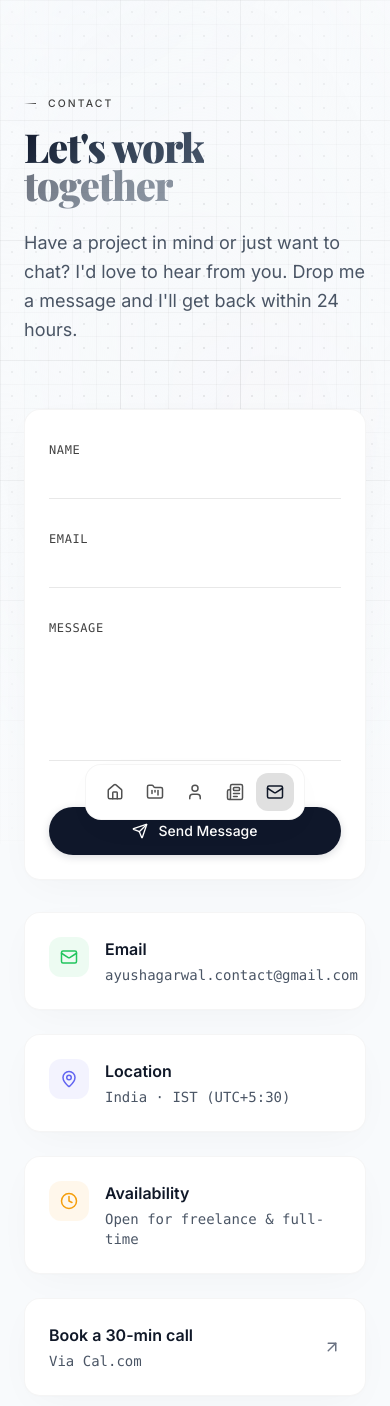
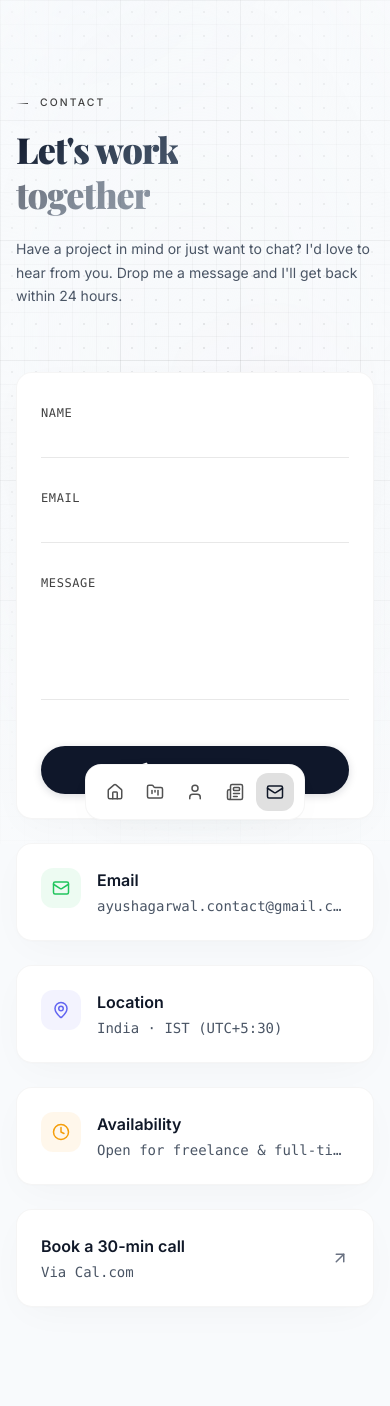
Before and after one commit to agarwalayush9/DesignPortfolio, a Next.js app in the folder portfolio/: page /contact in a window 390 px wide. Shown: the top 1406 px of the page. Built offline with nearby package versions, Linux system fonts and the light colour scheme.

Commit message:
refactor: update UI layout with refined typography and responsive spacing across all site pages

```diff
--- a/portfolio/src/app/about/page.tsx
+++ b/portfolio/src/app/about/page.tsx
@@ -18,11 +18,11 @@ const techStack = [
 export default function AboutPage() {
   return (
     <PageTransition>
-      <div className="max-w-4xl mx-auto px-6 pt-24 pb-20">
+      <div className="max-w-4xl mx-auto px-4 sm:px-6 pt-24 pb-20">
         {/* Header */}
         <div className="mb-20">
-          <h2 className="section-label mb-4">ABOUT</h2>
-          <h1 className="font-serif text-[clamp(2.5rem,6vw,4.5rem)] font-black leading-[0.95] tracking-tight mb-10">
+          <h2 className="section-label mb-4 text-sm">ABOUT</h2>
+          <h1 className="font-serif text-4xl md:text-5xl font-black leading-tight tracking-tight mb-8">
             <span className="text-gradient">A bit about</span>
             <br />
             <span className="text-gradient" style={{ opacity: 0.6 }}>me</span>
@@ -30,7 +30,7 @@ export default function AboutPage() {
 
           <TextReveal
             text="I'm a developer who believes that great software is a blend of engineering excellence and thoughtful design. I spend my days writing clean, performant code and my nights exploring new technologies. When I'm not coding, you'll find me reading about design systems, contributing to open source, or experimenting with creative coding."
-            className="text-xl text-[#707070] leading-[1.9] tracking-wide max-w-2xl"
+            className="text-base text-[#707070] leading-[1.7] tracking-normal max-w-2xl"
           />
         </div>
 
@@ -48,7 +48,7 @@ export default function AboutPage() {
 
         {/* Tech Stack Marquee */}
         <div className="mb-20">
-          <h2 className="section-label mb-6">TECH STACK</h2>
+          <h2 className="section-label mb-5 text-sm">TOOLS I USE</h2>
           <div className="space-y-4">
             <Marquee items={techStack.slice(0, 8)} speed={35} />
             <Marquee items={techStack.slice(8)} speed={35} reverse />
@@ -62,13 +62,13 @@ export default function AboutPage() {
         </div>
 
         {/* Philosophy */}
-        <div>
-          <h2 className="section-label mb-6">PHILOSOPHY</h2>
-          <div className="grid grid-cols-1 md:grid-cols-3 gap-6">
+        <div className="mb-20">
+          <h2 className="section-label mb-5 text-sm">VALUES</h2>
+          <div className="grid md:grid-cols-3 gap-5">
             <BentoCard hover delay={0.1}>
               <div className="text-center py-4">
                 <div className="text-2xl mb-3">⚡</div>
-                <h3 className="text-lg font-semibold text-gray-900 mb-2">Performance First</h3>
+                <h3 className="text-base font-semibold text-gray-900 mb-2">Performance First</h3>
                 <p className="text-sm text-gray-600 leading-relaxed">
                   Every millisecond matters. I obsess over Core Web Vitals and user-perceived performance.
                 </p>
@@ -77,7 +77,7 @@ export default function AboutPage() {
             <BentoCard hover delay={0.2}>
               <div className="text-center py-4">
                 <div className="text-2xl mb-3">🎨</div>
-                <h3 className="text-lg font-semibold text-gray-900 mb-2">Design Driven</h3>
+                <h3 className="text-base font-semibold text-gray-900 mb-2">Design Driven</h3>
                 <p className="text-sm text-gray-600 leading-relaxed">
                   Beautiful interfaces aren&apos;t optional. I believe good design is invisible and intuitive.
                 </p>
@@ -86,7 +86,7 @@ export default function AboutPage() {
             <BentoCard hover delay={0.3}>
               <div className="text-center py-4">
                 <div className="text-2xl mb-3">🧩</div>
-                <h3 className="text-lg font-semibold text-gray-900 mb-2">Clean Architecture</h3>
+                <h3 className="text-base font-semibold text-gray-900 mb-2">Clean Architecture</h3>
                 <p className="text-sm text-gray-600 leading-relaxed">
                   Maintainable code is a gift to your future self. I write code that reads like prose.
                 </p>
--- a/portfolio/src/app/blog/page.tsx
+++ b/portfolio/src/app/blog/page.tsx
@@ -57,7 +57,7 @@ export default function BlogPage() {
 
   return (
     <PageTransition>
-      <div className="max-w-3xl mx-auto px-6 pt-24 pb-20">
+      <div className="max-w-3xl mx-auto px-4 sm:px-6 pt-24 pb-20">
         {/* Header */}
         <motion.div
           initial={{ opacity: 0, y: 20 }}
@@ -65,13 +65,13 @@ export default function BlogPage() {
           transition={{ duration: 0.6, ease: [0.16, 1, 0.3, 1] }}
           className="mb-16"
         >
-          <h2 className="section-label mb-4">BLOG</h2>
-          <h1 className="font-serif text-[clamp(2.5rem,6vw,4.5rem)] font-black leading-[0.95] tracking-tight mb-6">
+          <h2 className="section-label mb-4 text-sm">BLOG</h2>
+          <h1 className="font-serif text-4xl md:text-5xl font-black leading-tight tracking-tight mb-5">
             <span className="text-gradient">Thoughts &</span>
             <br />
             <span className="text-gradient" style={{ opacity: 0.6 }}>Writings</span>
           </h1>
-          <p className="text-lg text-gray-600 leading-relaxed max-w-lg">
+          <p className="text-sm text-gray-600 leading-[1.7] max-w-lg">
             I write about frontend engineering, design systems, and the intersection
             of technology and creativity on Medium.
           </p>
@@ -102,7 +102,7 @@ export default function BlogPage() {
                   key={post.id}
                   variants={itemVariants}
                   whileHover={{ x: 6 }}
-                  className="group relative block glass-card rounded-xl p-5 cursor-pointer transition-all duration-300 hover:border-[rgba(0,0,0,0.18)]"
+                  className="group relative block glass-card rounded-xl p-4 cursor-pointer transition-all duration-300 hover:border-[rgba(0,0,0,0.18)]"
                 >
                   <div className="flex items-start justify-between gap-4">
                     <div className="flex-1 min-w-0">
@@ -119,12 +119,12 @@ export default function BlogPage() {
                       </span>
 
                       {/* Title */}
-                      <h3 className="text-xl font-semibold text-gray-800 group-hover:text-gray-900 tracking-tight mb-2 transition-colors duration-200">
+                      <h3 className="text-base font-semibold text-gray-800 group-hover:text-gray-900 tracking-tight mb-1.5 transition-colors duration-200">
                         {post.title}
                       </h3>
 
                       {/* Excerpt */}
-                      <p className="text-base text-gray-600 leading-relaxed mb-3 line-clamp-2">
+                      <p className="text-sm text-gray-600 leading-relaxed mb-3 line-clamp-2">
                         {post.excerpt}
                       </p>
 
--- a/portfolio/src/app/contact/page.tsx
+++ b/portfolio/src/app/contact/page.tsx
@@ -21,7 +21,7 @@ export default function ContactPage() {
 
   return (
     <PageTransition>
-      <div className="max-w-4xl mx-auto px-6 pt-24 pb-20">
+      <div className="max-w-4xl mx-auto px-4 sm:px-6 pt-24 pb-20">
         {/* Header */}
         <motion.div
           initial={{ opacity: 0, y: 20 }}
@@ -29,19 +29,19 @@ export default function ContactPage() {
           transition={transition}
           className="mb-16"
         >
-          <h2 className="section-label mb-4">CONTACT</h2>
-          <h1 className="font-serif text-[clamp(2.5rem,6vw,4.5rem)] font-black leading-[0.95] tracking-tight mb-6">
+          <h2 className="section-label mb-4 text-sm">CONTACT</h2>
+          <h1 className="font-serif text-4xl md:text-5xl font-black leading-tight tracking-tight mb-5">
             <span className="text-gradient">Let&apos;s work</span>
             <br />
             <span className="text-gradient" style={{ opacity: 0.6 }}>together</span>
           </h1>
-          <p className="text-lg text-gray-600 leading-relaxed max-w-lg">
+          <p className="text-sm text-gray-600 leading-[1.7] max-w-lg">
             Have a project in mind or just want to chat? I&apos;d love to hear from you.
             Drop me a message and I&apos;ll get back within 24 hours.
           </p>
         </motion.div>
 
-        <div className="grid grid-cols-1 lg:grid-cols-5 gap-8">
+        <div className="grid grid-cols-1 lg:grid-cols-5 gap-6">
           {/* Contact Form — 3 cols */}
           <motion.div
             className="lg:col-span-3"
@@ -68,7 +68,7 @@ export default function ContactPage() {
                     type="text"
                     onFocus={() => setFocused('name')}
                     onBlur={(e) => !e.target.value && setFocused(null)}
-                    className="w-full bg-transparent border-b border-[rgba(0,0,0,0.09)] focus:border-[#22c55e] text-gray-900 text-lg py-3 pt-6 outline-none transition-colors duration-300"
+                    className="w-full bg-transparent border-b border-[rgba(0,0,0,0.09)] focus:border-[#22c55e] text-gray-900 text-base py-3 pt-6 outline-none transition-colors duration-300"
                   />
                 </div>
 
@@ -89,7 +89,7 @@ export default function ContactPage() {
                     type="email"
                     onFocus={() => setFocused('email')}
                     onBlur={(e) => !e.target.value && setFocused(null)}
-                    className="w-full bg-transparent border-b border-[rgba(0,0,0,0.09)] focus:border-[#22c55e] text-gray-900 text-lg py-3 pt-6 outline-none transition-colors duration-300"
+                    className="w-full bg-transparent border-b border-[rgba(0,0,0,0.09)] focus:border-[#22c55e] text-gray-900 text-base py-3 pt-6 outline-none transition-colors duration-300"
                   />
                 </div>
 
@@ -110,7 +110,7 @@ export default function ContactPage() {
                     rows={4}
                     onFocus={() => setFocused('message')}
                     onBlur={(e) => !e.target.value && setFocused(null)}
-                    className="w-full bg-transparent border-b border-[rgba(0,0,0,0.09)] focus:border-[#22c55e] text-gray-900 text-lg py-3 pt-6 outline-none transition-colors duration-300 resize-none"
+                    className="w-full bg-transparent border-b border-[rgba(0,0,0,0.09)] focus:border-[#22c55e] text-gray-900 text-base py-3 pt-6 outline-none transition-colors duration-300 resize-none"
                   />
                 </div>
 
@@ -151,9 +151,9 @@ export default function ContactPage() {
                 <div className="w-10 h-10 rounded-xl bg-[rgba(34,197,94,0.08)] flex items-center justify-center flex-shrink-0">
                   <Mail size={18} className="text-[#22c55e]" />
                 </div>
-                <div>
+                <div className="min-w-0 flex-1">
                   <h3 className="text-base font-semibold text-gray-900 mb-1">Email</h3>
-                  <p className="text-sm text-gray-600 font-mono">ayushagarwal.contact@gmail.com</p>
+                  <p className="text-sm text-gray-600 font-mono truncate" title="ayushagarwal.contact@gmail.com">ayushagarwal.contact@gmail.com</p>
                 </div>
               </div>
             </BentoCard>
@@ -163,9 +163,9 @@ export default function ContactPage() {
                 <div className="w-10 h-10 rounded-xl bg-[rgba(99,102,241,0.08)] flex items-center justify-center flex-shrink-0">
                   <MapPin size={18} className="text-[#6366f1]" />
                 </div>
-                <div>
+                <div className="min-w-0 flex-1">
                   <h3 className="text-base font-semibold text-gray-900 mb-1">Location</h3>
-                  <p className="text-sm text-gray-600 font-mono">India · IST (UTC+5:30)</p>
+                  <p className="text-sm text-gray-600 font-mono truncate" title="India · IST (UTC+5:30)">India · IST (UTC+5:30)</p>
                 </div>
               </div>
             </BentoCard>
@@ -175,9 +175,9 @@ export default function ContactPage() {
                 <div className="w-10 h-10 rounded-xl bg-[rgba(245,158,11,0.08)] flex items-center justify-center flex-shrink-0">
                   <Clock size={18} className="text-[#f59e0b]" />
                 </div>
-                <div>
+                <div className="min-w-0 flex-1">
                   <h3 className="text-base font-semibold text-gray-900 mb-1">Availability</h3>
-                  <p className="text-sm text-gray-600 font-mono">Open for freelance & full-time</p>
+                  <p className="text-sm text-gray-600 font-mono truncate" title="Open for freelance & full-time">Open for freelance & full-time</p>
                 </div>
               </div>
             </BentoCard>
@@ -187,9 +187,9 @@ export default function ContactPage() {
                 href="#"
                 className="flex items-center justify-between group"
               >
-                <div>
+                <div className="min-w-0 flex-1">
                   <h3 className="text-base font-semibold text-gray-900 mb-1">Book a 30-min call</h3>
-                  <p className="text-sm text-gray-600 font-mono">Via Cal.com</p>
+                  <p className="text-sm text-gray-600 font-mono truncate">Via Cal.com</p>
                 </div>
                 <ArrowUpRight size={18} className="text-gray-500 group-hover:text-gray-900 group-hover:rotate-45 transition-all duration-300" />
               </a>
--- a/portfolio/src/app/projects/page.tsx
+++ b/portfolio/src/app/projects/page.tsx
@@ -111,7 +111,7 @@ export default function ProjectsPage() {
 
   return (
     <PageTransition>
-      <div className="max-w-5xl mx-auto px-6 pt-24 pb-20">
+      <div className="max-w-4xl mx-auto px-4 sm:px-6 pt-24 pb-20">
         {/* Header */}
         <motion.div
           initial={{ opacity: 0, y: 20 }}
@@ -119,13 +119,13 @@ export default function ProjectsPage() {
           transition={{ duration: 0.6, ease: [0.16, 1, 0.3, 1] }}
           className="mb-16"
         >
-          <h2 className="section-label mb-4">PROJECTS</h2>
-          <h1 className="font-serif text-[clamp(2.5rem,6vw,4.5rem)] font-black leading-[0.95] tracking-tight mb-6">
+          <h2 className="section-label mb-4 text-sm">PROJECTS</h2>
+          <h1 className="font-serif text-4xl md:text-5xl font-black leading-tight tracking-tight mb-5">
             <span className="text-gradient">Things I&apos;ve</span>
             <br />
             <span className="text-gradient" style={{ opacity: 0.6 }}>Built</span>
           </h1>
-          <p className="text-lg text-gray-600 leading-relaxed max-w-lg">
+          <p className="text-sm text-gray-600 leading-[1.7] max-w-lg">
             A collection of projects that showcase my skills in frontend development,
             full-stack engineering, and open-source contributions.
           </p>
@@ -142,7 +142,7 @@ export default function ProjectsPage() {
             <button
               key={cat}
               onClick={() => setActiveCategory(cat)}
-              className={`relative px-4 py-2 rounded-full text-base font-medium transition-colors duration-200 ${
+              className={`relative px-3 py-1.5 rounded-full text-sm font-medium transition-colors duration-200 ${
                 activeCategory === cat
                   ? 'text-gray-900'
                   : 'text-gray-600 hover:text-gray-800'
@@ -180,9 +180,9 @@ export default function ProjectsPage() {
                     />
 
                     {/* Header */}
-                    <div className="flex items-start justify-between mb-4">
+                    <div className="flex items-start justify-between mb-3">
                       <div>
-                        <h3 className="text-xl font-semibold text-gray-900 tracking-tight mb-1">
+                        <h3 className="text-base font-semibold text-gray-900 tracking-tight mb-1">
                           {project.title}
                         </h3>
                         <span
@@ -207,7 +207,7 @@ export default function ProjectsPage() {
                     </div>
 
                     {/* Description */}
-                    <p className="text-base text-gray-600 leading-relaxed mb-5">
+                    <p className="text-sm text-gray-600 leading-relaxed mb-4">
                       {project.description}
                     </p>
 
--- a/portfolio/src/components/FloatingDock.tsx
+++ b/portfolio/src/components/FloatingDock.tsx
@@ -18,7 +18,7 @@ export default function FloatingDock() {
 
   return (
     <motion.div
-      className="fixed bottom-6 left-1/2 z-50"
+      className="fixed bottom-6 left-1/2 z-50 pb-[env(safe-area-inset-bottom)]"
       style={{ x: '-50%' }}
       initial={{ opacity: 0, y: 30 }}
       animate={{ opacity: 1, y: 0 }}
--- a/portfolio/src/components/Hero.tsx
+++ b/portfolio/src/components/Hero.tsx
@@ -19,7 +19,7 @@ export default function Hero() {
   };
 
   return (
-    <div className="max-w-4xl mx-auto px-6 pt-24 pb-20">
+    <div className="max-w-4xl mx-auto px-4 sm:px-6 pt-24 pb-20">
       {/* Top Meta Row — location and time */}
       <motion.div
         className="flex items-center justify-between mb-16"
@@ -104,34 +104,35 @@ export default function Hero() {
 
       {/* CTA Row */}
       <motion.div
-        className="flex flex-wrap items-center gap-3"
+        className="flex flex-col sm:flex-row items-stretch sm:items-center gap-3 w-full"
         initial={{ opacity: 0, y: 20 }}
         animate={{ opacity: 1, y: 0 }}
         transition={{ ...transition, delay: 0.4 }}
       >
-        <button className="btn-primary flex items-center gap-2.5 px-7 py-3 text-sm">
+        <button className="btn-primary w-full sm:w-auto flex items-center justify-center gap-2.5 px-7 py-3 text-sm">
           <Calendar className="w-[15px] h-[15px]" />
           Book a Call
         </button>
+        <div className="flex items-center gap-2 w-full sm:w-auto">
           <a
             href={`mailto:${email}`}
-          className="btn-secondary flex items-center gap-2.5 px-7 py-3 text-sm"
+            className="btn-secondary flex-1 sm:flex-none flex items-center justify-center gap-2.5 px-7 py-3 text-sm"
           >
             <Mail className="w-[15px] h-[15px]" />
             Send Email
           </a>
 
           {/* Copy email */}
-        <div className="relative">
+          <div className="relative shrink-0">
             <button
               onClick={handleCopy}
-            className="group w-10 h-10 rounded-full bg-white border border-gray-200 flex items-center justify-center text-slate-500 hover:text-slate-900 hover:border-gray-300 hover:bg-gray-50 transition-all duration-300 shadow-sm hover:shadow"
+              className="group w-11 h-11 sm:w-10 sm:h-10 rounded-full bg-white border border-gray-200 flex items-center justify-center text-slate-500 hover:text-slate-900 hover:border-gray-300 hover:bg-gray-50 transition-all duration-300 shadow-sm hover:shadow"
               aria-label="Copy email address"
             >
               {copied ? (
-              <Check className="w-3.5 h-3.5 text-[#22c55e]" />
+                <Check className="w-4 h-4 sm:w-3.5 sm:h-3.5 text-[#22c55e]" />
               ) : (
-              <Copy className="w-3.5 h-3.5" />
+                <Copy className="w-4 h-4 sm:w-3.5 sm:h-3.5" />
               )}
             </button>
             {copied && (
@@ -139,12 +140,13 @@ export default function Hero() {
                 initial={{ opacity: 0, y: 4 }}
                 animate={{ opacity: 1, y: 0 }}
                 exit={{ opacity: 0 }}
-              className="absolute -top-9 left-1/2 -translate-x-1/2 glass-card text-[11px] text-[#22c55e] py-1 px-2.5 rounded-md whitespace-nowrap"
+                className="absolute -top-10 left-1/2 -translate-x-1/2 glass-card text-[11px] text-[#22c55e] py-1 px-2.5 rounded-md whitespace-nowrap"
               >
                 Copied!
               </motion.div>
             )}
           </div>
+        </div>
       </motion.div>
     </div>
   );
```
Lines whose indentation alone changed are shown as unchanged.
